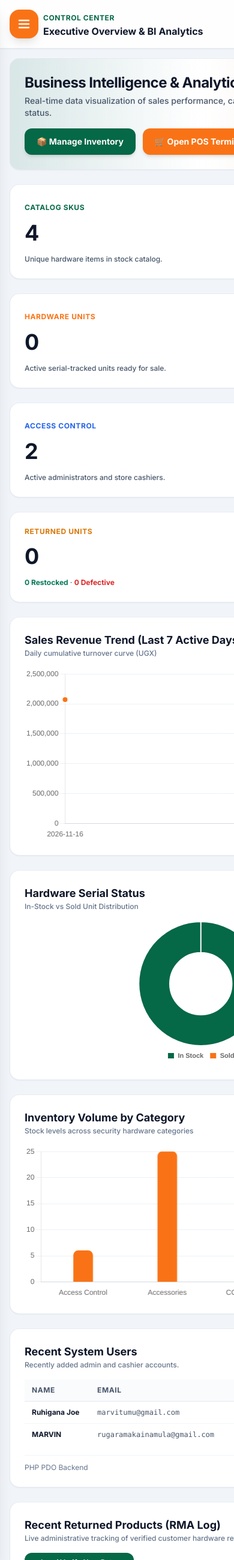
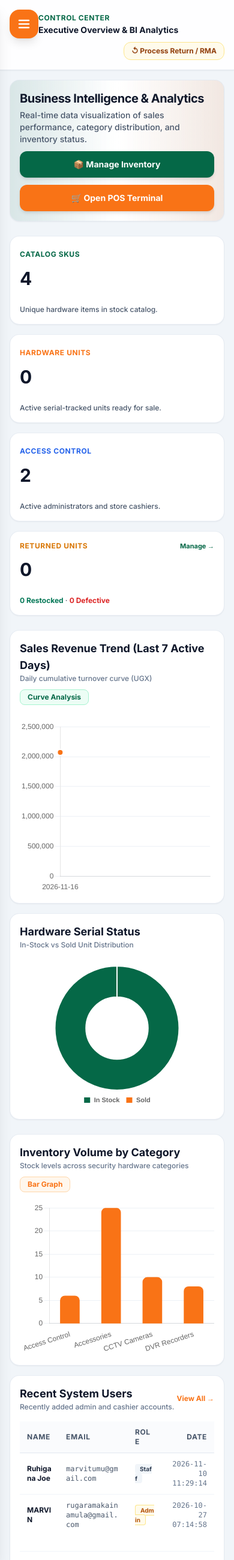
Before and after one commit to MarvinDev1/sensiflex-pos, a PHP site: page /dashboard.php in a window 390 px wide. Shown: the whole page at 60% size. Run offline with PHP 8.4, Linux system fonts and the light colour scheme; a user stored in the database is signed in; data comes from the database, SQL or seed files in the repository; data that the repository does not hold is empty; some libraries are stand-ins or nearby versions.

Commit message:
updated the font size and elemennts for the mibile view

```diff
--- a/dashboard.php
+++ b/dashboard.php
@@ -126,35 +126,35 @@ try {
     <div class="flex-1 lg:ml-72 flex flex-col min-h-screen page-shell">
 
         <!-- Top Header Bar -->
-        <header class="border-b border-slate-200 bg-white/90 backdrop-blur-md sticky top-0 z-30 px-6 py-4 flex justify-between items-center shadow-sm">
-            <div class="pl-12 lg:pl-0">
+        <header class="border-b border-slate-200 bg-white/90 backdrop-blur-md sticky top-0 z-30 px-4 sm:px-6 py-4 flex flex-wrap sm:flex-nowrap justify-between items-center gap-3 shadow-sm">
+            <div class="pl-12 sm:pl-0 min-w-0">
                 <span class="text-xs font-bold uppercase tracking-wider text-[#056847]">Control Center</span>
-                <h2 class="text-base font-extrabold text-slate-900">Executive Overview & BI Analytics</h2>
+                <h2 class="text-sm sm:text-base font-extrabold text-slate-900">Executive Overview &amp; BI Analytics</h2>
             </div>
-            <div class="flex items-center gap-3">
-                <a href="returns.php" class="inline-flex items-center gap-1.5 px-3.5 py-1.5 rounded-xl bg-amber-50 hover:bg-amber-100 text-amber-800 text-xs font-bold border border-amber-200 transition shadow-xs">
+            <div class="flex flex-wrap items-center justify-end gap-2 sm:gap-3 ml-auto max-w-full">
+                <a href="returns.php" class="inline-flex items-center gap-1.5 px-3 py-1.5 rounded-xl bg-amber-50 hover:bg-amber-100 text-amber-800 text-xs font-bold border border-amber-200 transition shadow-xs">
                     ↺ Process Return / RMA
                 </a>
-                <span class="bg-emerald-50 text-[#056847] border border-emerald-200 text-xs px-3.5 py-1.5 rounded-full font-bold shadow-xs hidden sm:inline-block">
+                <span class="bg-emerald-50 text-[#056847] border border-emerald-200 text-xs px-3 py-1.5 rounded-full font-bold shadow-xs hidden sm:inline-block">
                     ● Store Online
                 </span>
             </div>
         </header>
 
         <!-- Main Bento Grid Container -->
-        <main class="p-4 sm:p-6 lg:p-8 space-y-6 flex-1 max-w-7xl w-full mx-auto">
+        <main class="p-4 sm:p-6 lg:p-8 space-y-6 flex-1 max-w-7xl w-full mx-auto box-border">
 
             <!-- Page Header Banner -->
-            <div class="bg-gradient-to-r from-[#056847]/10 via-white to-[#f97316]/10 border border-slate-200/80 rounded-2xl p-6 sm:p-8 flex flex-col md:flex-row justify-between items-start md:items-center gap-4 shadow-sm">
-                <div>
-                    <h1 class="text-2xl sm:text-3xl font-black text-slate-900 tracking-tight">Business Intelligence & Analytics</h1>
+            <div class="bg-gradient-to-r from-[#056847]/10 via-white to-[#f97316]/10 border border-slate-200/80 rounded-2xl p-4 sm:p-6 lg:p-8 flex flex-col md:flex-row justify-between items-start md:items-center gap-4 shadow-sm">
+                <div class="min-w-0">
+                    <h1 class="text-xl sm:text-2xl lg:text-3xl font-black text-slate-900 tracking-tight">Business Intelligence &amp; Analytics</h1>
                     <p class="text-slate-600 text-sm mt-1 font-medium">Real-time data visualization of sales performance, category distribution, and inventory status.</p>
                 </div>
-                <div class="flex flex-wrap gap-3 w-full md:w-auto">
-                    <a href="inventory.php" class="bg-[#056847] hover:bg-[#045238] text-white px-5 py-3 rounded-xl text-sm font-bold shadow-md transition flex items-center gap-2">
+                <div class="flex flex-col sm:flex-row flex-wrap gap-3 w-full md:w-auto">
+                    <a href="inventory.php" class="justify-center bg-[#056847] hover:bg-[#045238] text-white px-4 sm:px-5 py-3 rounded-xl text-sm font-bold shadow-md transition flex items-center gap-2">
                         📦 Manage Inventory
                     </a>
-                    <a href="pos.php" class="bg-[#f97316] hover:bg-orange-600 text-white px-5 py-3 rounded-xl text-sm font-bold shadow-md transition flex items-center gap-2">
+                    <a href="pos.php" class="justify-center bg-[#f97316] hover:bg-orange-600 text-white px-4 sm:px-5 py-3 rounded-xl text-sm font-bold shadow-md transition flex items-center gap-2">
                         🛒 Open POS Terminal
                     </a>
                 </div>
@@ -167,43 +167,43 @@ try {
             <?php endif; ?>
 
             <!-- Bento Grid Section (Metrics) -->
-            <div class="grid grid-cols-1 sm:grid-cols-2 lg:grid-cols-4 gap-6">
+            <div class="grid grid-cols-1 sm:grid-cols-2 lg:grid-cols-4 gap-4 sm:gap-6">
 
                 <!-- Card 1: Total Products -->
-                <div class="bg-white border border-slate-200/80 rounded-2xl p-6 flex flex-col justify-between hover:border-[#056847]/50 shadow-sm hover:shadow-md transition">
+                <div class="bg-white border border-slate-200/80 rounded-2xl p-4 sm:p-6 flex flex-col justify-between hover:border-[#056847]/50 shadow-sm hover:shadow-md transition">
                     <div>
                         <span class="text-xs font-extrabold uppercase tracking-wider text-[#056847]">Catalog SKUs</span>
-                        <h3 class="text-4xl font-extrabold mt-3 text-slate-900"><?php echo number_format($productCount); ?></h3>
+                        <h3 class="text-3xl sm:text-4xl font-extrabold mt-3 text-slate-900 break-words"><?php echo number_format($productCount); ?></h3>
                     </div>
                     <p class="text-xs text-slate-600 font-medium mt-4">Unique hardware items in stock catalog.</p>
                 </div>
 
                 <!-- Card 2: Serialized Stock -->
-                <div class="bg-white border border-slate-200/80 rounded-2xl p-6 flex flex-col justify-between hover:border-[#f97316]/50 shadow-sm hover:shadow-md transition">
+                <div class="bg-white border border-slate-200/80 rounded-2xl p-4 sm:p-6 flex flex-col justify-between hover:border-[#f97316]/50 shadow-sm hover:shadow-md transition">
                     <div>
                         <span class="text-xs font-extrabold uppercase tracking-wider text-[#f97316]">Hardware Units</span>
-                        <h3 class="text-4xl font-extrabold mt-3 text-slate-900"><?php echo number_format($serialCount); ?></h3>
+                        <h3 class="text-3xl sm:text-4xl font-extrabold mt-3 text-slate-900 break-words"><?php echo number_format($serialCount); ?></h3>
                     </div>
                     <p class="text-xs text-slate-600 font-medium mt-4">Active serial-tracked units ready for sale.</p>
                 </div>
 
                 <!-- Card 3: System Users -->
-                <div class="bg-white border border-slate-200/80 rounded-2xl p-6 flex flex-col justify-between hover:border-blue-500/50 shadow-sm hover:shadow-md transition">
+                <div class="bg-white border border-slate-200/80 rounded-2xl p-4 sm:p-6 flex flex-col justify-between hover:border-blue-500/50 shadow-sm hover:shadow-md transition">
                     <div>
                         <span class="text-xs font-extrabold uppercase tracking-wider text-blue-600">Access Control</span>
-                        <h3 class="text-4xl font-extrabold mt-3 text-slate-900"><?php echo number_format($userCount); ?></h3>
+                        <h3 class="text-3xl sm:text-4xl font-extrabold mt-3 text-slate-900 break-words"><?php echo number_format($userCount); ?></h3>
                     </div>
                     <p class="text-xs text-slate-600 font-medium mt-4">Active administrators and store cashiers.</p>
                 </div>
 
                 <!-- Card 4: Returned Units Metric -->
-                <div class="bg-white border border-slate-200/80 rounded-2xl p-6 flex flex-col justify-between hover:border-amber-500/50 shadow-sm hover:shadow-md transition">
+                <div class="bg-white border border-slate-200/80 rounded-2xl p-4 sm:p-6 flex flex-col justify-between hover:border-amber-500/50 shadow-sm hover:shadow-md transition">
                     <div>
-                        <div class="flex items-center justify-between">
+                        <div class="flex flex-wrap items-center justify-between gap-2">
                             <span class="text-xs font-extrabold uppercase tracking-wider text-amber-600">Returned Units</span>
                             <a href="returns.php" class="text-[11px] font-bold text-[#056847] hover:underline">Manage →</a>
                         </div>
-                        <h3 class="text-4xl font-extrabold mt-3 text-slate-900"><?php echo $returns_stats['total']; ?></h3>
+                        <h3 class="text-3xl sm:text-4xl font-extrabold mt-3 text-slate-900 break-words"><?php echo $returns_stats['total']; ?></h3>
                     </div>
                     <p class="text-xs text-slate-600 font-medium mt-4">
                         <span class="text-emerald-700 font-bold"><?php echo $returns_stats['resellable']; ?> Restocked</span> ·
@@ -214,10 +214,10 @@ try {
             </div>
 
             <!-- ================= DATA VISUALIZATION & BI CHARTS SECTION ================= -->
-            <div class="grid grid-cols-1 lg:grid-cols-3 gap-6">
+            <div class="grid grid-cols-1 lg:grid-cols-3 gap-4 sm:gap-6">
 
                 <!-- Chart 1: Revenue Trend Curve (Line Chart taking 2 columns) -->
-                <div class="lg:col-span-2 bg-white border border-slate-200/80 rounded-2xl p-6 shadow-sm flex flex-col justify-between">
+                <div class="lg:col-span-2 bg-white border border-slate-200/80 rounded-2xl p-4 sm:p-6 shadow-sm flex flex-col justify-between">
                     <div class="flex justify-between items-center mb-4">
                         <div>
                             <h3 class="text-lg font-extrabold text-slate-900">Sales Revenue Trend (Last 7 Active Days)</h3>
@@ -231,7 +231,7 @@ try {
                 </div>
 
                 <!-- Chart 2: Serialized Stock Status (Doughnut / Pie Chart) -->
-                <div class="bg-white border border-slate-200/80 rounded-2xl p-6 shadow-sm flex flex-col justify-between">
+                <div class="bg-white border border-slate-200/80 rounded-2xl p-4 sm:p-6 shadow-sm flex flex-col justify-between">
                     <div class="mb-4">
                         <h3 class="text-lg font-extrabold text-slate-900">Hardware Serial Status</h3>
                         <p class="text-xs text-slate-500 font-medium">In-Stock vs Sold Unit Distribution</p>
@@ -244,10 +244,10 @@ try {
             </div>
 
             <!-- Second Row of Charts: Product Categories Bar Graph -->
-            <div class="grid grid-cols-1 lg:grid-cols-2 gap-6">
+            <div class="grid grid-cols-1 lg:grid-cols-2 gap-4 sm:gap-6">
 
                 <!-- Chart 3: Product Category Stock Volume (Bar Graph) -->
-                <div class="bg-white border border-slate-200/80 rounded-2xl p-6 shadow-sm">
+                <div class="bg-white border border-slate-200/80 rounded-2xl p-4 sm:p-6 shadow-sm">
                     <div class="flex justify-between items-center mb-4">
                         <div>
                             <h3 class="text-lg font-extrabold text-slate-900">Inventory Volume by Category</h3>
@@ -261,7 +261,7 @@ try {
                 </div>
 
                 <!-- Registered Staff & System Users Table -->
-                <div class="bg-white border border-slate-200/80 rounded-2xl p-6 shadow-sm flex flex-col justify-between">
+                <div class="bg-white border border-slate-200/80 rounded-2xl p-4 sm:p-6 shadow-sm flex flex-col justify-between">
                     <div>
                         <div class="flex justify-between items-center mb-4">
                             <div>
@@ -315,7 +315,7 @@ try {
             </div>
 
             <!-- Returned Products & RMA Audit Tracker -->
-            <div class="bg-white border border-slate-200/80 rounded-2xl p-6 shadow-sm">
+            <div class="bg-white border border-slate-200/80 rounded-2xl p-4 sm:p-6 shadow-sm">
                 <div class="flex flex-wrap justify-between items-center gap-4 mb-4">
                     <div>
                         <h3 class="text-lg font-extrabold text-slate-900">Recent Returned Products (RMA Log)</h3>
--- a/index.php
+++ b/index.php
@@ -70,8 +70,8 @@ if (isset($_GET['success'])) {
     <script src="https://cdn.tailwindcss.com"></script>
 </head>
 <body>
-    <div class="hero">
-        <div class="form-box">
+    <div class="hero w-full min-h-screen px-4 sm:px-6 box-border overflow-x-hidden">
+        <div class="form-box w-[92%] sm:w-full max-w-md mx-auto box-border">
             <div class="logo-container">
                 <img src="gallary/logo.png" alt="Sensiflex Logo" class="brand-logo">
             </div>
--- a/logout.php
+++ b/logout.php
@@ -42,7 +42,7 @@ if ($_SERVER['REQUEST_METHOD'] === 'POST' && isset($_POST['confirm_logout'])) {
 <body class="bg-slate-900 text-slate-100 min-h-screen flex items-center justify-center font-sans antialiased px-4 py-5 box-border">
 
     <!-- Logout Confirmation Dialog Box -->
-    <div class="form-box w-full max-w-md mx-auto box-border" style="min-height: 380px; text-align: center; display: flex; flex-direction: column; justify-content: center;">
+    <div class="form-box w-[92%] sm:w-full max-w-md mx-auto box-border" style="min-height: 380px; text-align: center; display: flex; flex-direction: column; justify-content: center;">
 
         <!-- Brand Logo Header -->
         <div class="logo-container" style="margin-bottom: 15px;">
--- a/pos.php
+++ b/pos.php
@@ -29,6 +29,8 @@ try {
     <link rel="stylesheet" href="style.css">
     <!-- Tailwind CSS CDN for high-end Bento Grid utility styling -->
     <script src="https://cdn.tailwindcss.com"></script>
+    <!-- QuaggaJS: loaded before script.js so camera scanning is available -->
+    <script src="https://cdnjs.cloudflare.com/ajax/libs/quagga/0.12.1/quagga.min.js"></script>
 </head>
 <body class="bg-slate-100 text-slate-800 min-h-screen font-sans flex antialiased">
 
--- a/reset_password.php
+++ b/reset_password.php
@@ -80,7 +80,7 @@ if ($_SERVER['REQUEST_METHOD'] === 'POST') {
 <body>
     <!-- Mobile layout: hero padding keeps reset cards off physical screen edges. -->
     <div class="hero w-full min-h-screen overflow-x-hidden px-4 sm:px-6 box-border">
-        <div class="form-box w-full max-w-md mx-auto box-border" style="min-height: 480px;">
+        <div class="form-box w-[92%] sm:w-full max-w-md mx-auto box-border" style="min-height: 0;">
             <!-- Brand Logo Header -->
             <div class="logo-container">
                 <img src="gallary/logo.png" alt="Sensiflex Logo" class="brand-logo">
--- a/setup.php
+++ b/setup.php
@@ -90,8 +90,8 @@ if ($_SERVER['REQUEST_METHOD'] === 'POST') {
     <link rel="stylesheet" href="style.css">
 </head>
 <body>
-    <div class="hero">
-        <div class="form-box" style="min-height: auto; padding-bottom: 30px;">
+    <div class="hero w-full min-h-screen overflow-x-hidden px-4 sm:px-6 box-border">
+        <div class="form-box w-[92%] sm:w-full max-w-md mx-auto box-border" style="min-height: auto; padding-bottom: 30px;">
             <div class="logo-container">
                 <img src="gallary/logo.png" alt="Sensiflex Logo" class="brand-logo">
             </div>
--- a/style.css
+++ b/style.css
@@ -504,3 +504,120 @@ html, body {
         padding-top: 16px !important;
     }
 }
+
+/* Global mobile viewport safeguards */
+@media (max-width: 767px) {
+    body,
+    .page-shell,
+    main,
+    header,
+    .bento-card,
+    .form-box,
+    .viewport,
+    canvas {
+        max-width: 100%;
+        min-width: 0;
+    }
+
+    body {
+        width: 100%;
+        overflow-x: hidden;
+    }
+
+    .page-shell {
+        width: 100%;
+        overflow-x: hidden;
+    }
+
+    main,
+    .page-shell > header {
+        box-sizing: border-box;
+    }
+
+    .page-shell > header {
+        width: 100%;
+        flex-wrap: wrap;
+        gap: 12px;
+        padding-left: 16px !important;
+        padding-right: 16px !important;
+    }
+
+    .page-shell > header > div {
+        min-width: 0;
+        max-width: 100%;
+    }
+
+    .page-shell main,
+    main.page-shell,
+    main[class*="p-"] {
+        box-sizing: border-box;
+    }
+
+    .grid {
+        min-width: 0;
+    }
+
+    .grid > * {
+        min-width: 0;
+        max-width: 100%;
+    }
+
+    .overflow-x-auto {
+        width: 100%;
+        max-width: 100%;
+        -webkit-overflow-scrolling: touch;
+    }
+
+    table {
+        width: 100%;
+        table-layout: auto;
+    }
+
+    th,
+    td {
+        overflow-wrap: anywhere;
+    }
+
+    button,
+    a,
+    input,
+    select,
+    textarea {
+        max-width: 100%;
+    }
+
+    canvas {
+        height: auto !important;
+    }
+
+    .hero {
+        height: auto;
+        min-height: 100dvh;
+        overflow-y: auto;
+        overflow-x: hidden;
+        padding: 24px 16px !important;
+    }
+
+    .form-box {
+        width: 92% !important;
+        max-width: 420px !important;
+        margin-left: auto !important;
+        margin-right: auto !important;
+    }
+
+    .page-shell .flex.justify-between,
+    .page-shell .flex.items-center.justify-between {
+        flex-wrap: wrap;
+        row-gap: 10px;
+    }
+
+    .page-shell [class*="p-6"],
+    .page-shell [class*="px-6"] {
+        box-sizing: border-box;
+    }
+
+    .page-shell canvas {
+        width: 100% !important;
+        max-width: 100% !important;
+    }
+}
```
Also changed, not shown: sales.php (+5 -5 lines), script.js (+98 -31 lines), staff_dashboard.php (+18 -18 lines).
